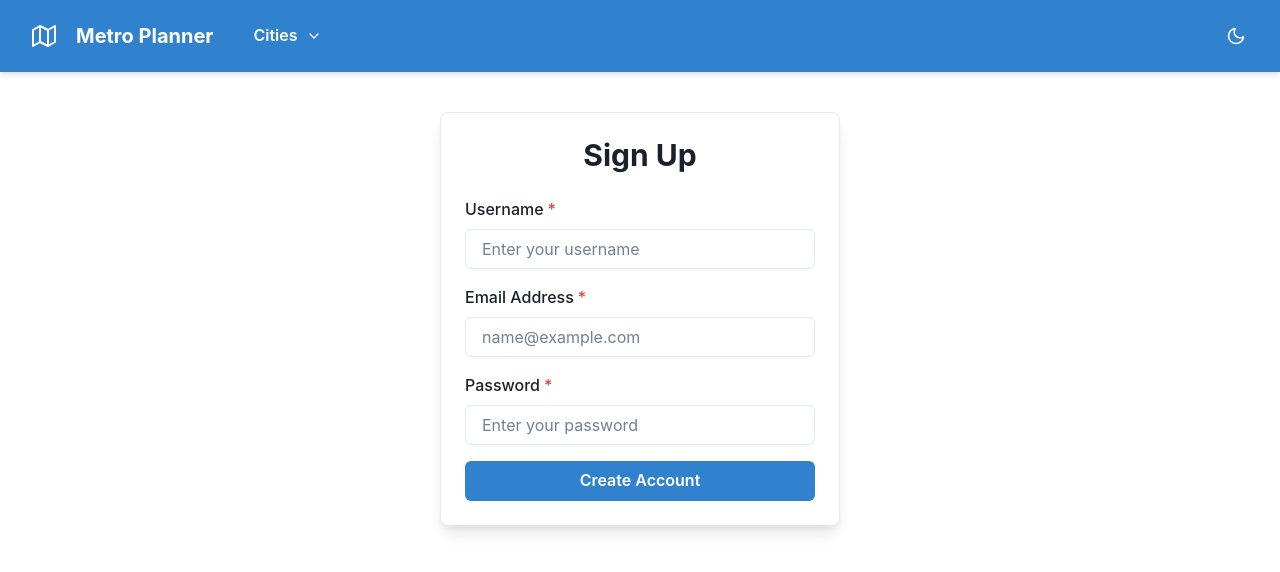
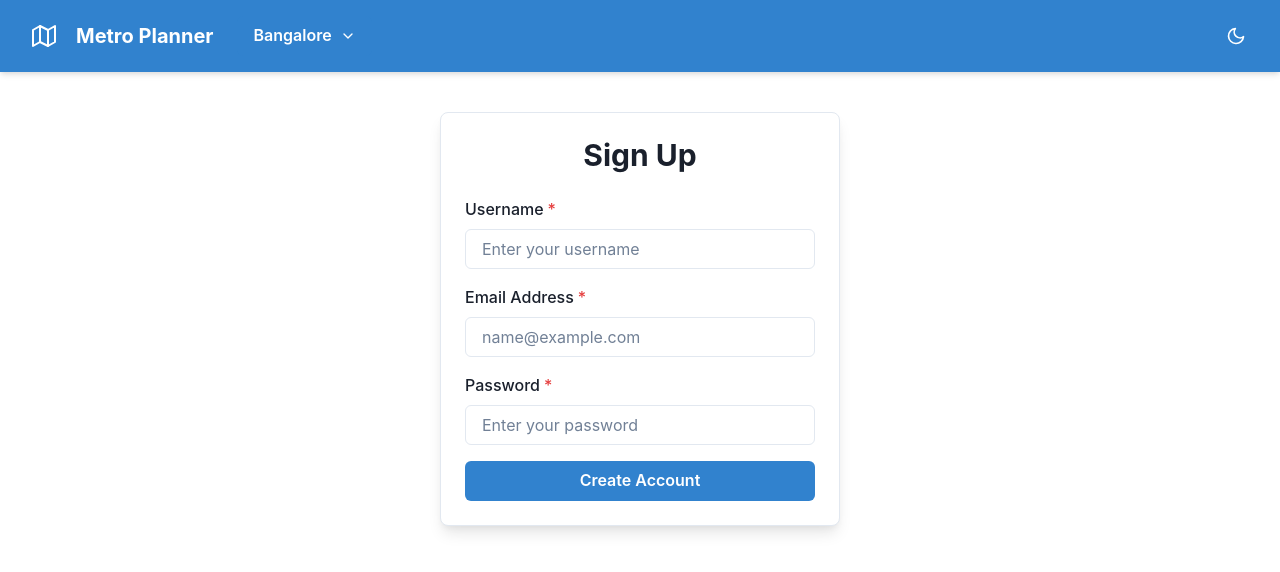
Before and after one commit to yashasc98/metro-planner-ui, a React (Vite) app: page / in a window 1280 px wide. Shown: the top 572 px of the page. Built offline with nearby package versions, Linux system fonts and the light colour scheme.

Commit message:
Navbar dropdown changes

```diff
--- a/src/components/Navbar.jsx
+++ b/src/components/Navbar.jsx
@@ -1,15 +1,68 @@
-import { Box, Flex, Heading, IconButton, useColorMode, useColorModeValue, Menu, MenuButton, MenuList, MenuItem, Button } from "@chakra-ui/react";
-import { FiMap, FiSun, FiMoon, FiChevronDown } from "react-icons/fi";
+// Navbar.jsx
+import React, { useEffect, useState } from "react";
+import {
+  Box,
+  Flex,
+  Heading,
+  IconButton,
+  useColorMode,
+  useColorModeValue,
+  Button,
+  VStack,
+  Popover,
+  PopoverTrigger,
+  PopoverContent,
+  PopoverArrow,
+  PopoverBody,
+  PopoverHeader,
+  PopoverCloseButton,
+  useDisclosure,
+  HStack,
+  Text,
+} from "@chakra-ui/react";
+import { FiMap, FiSun, FiMoon, FiChevronDown, FiChevronLeft } from "react-icons/fi";
 import { useNavigate } from "react-router-dom";
-import React from "react";
+
+const cities = [
+  {
+    name: "Bangalore",
+    routes: [
+      { label: "Stations", path: "/Bangalore/stations" },
+      { label: "Route Planner", path: "/Bangalore/route" },
+    ],
+  }
+];
 
 export default function Navbar() {
   const { colorMode, toggleColorMode } = useColorMode();
   const navigate = useNavigate();
-
   const bg = useColorModeValue("blue.500", "gray.800");
   const textColor = useColorModeValue("white", "whiteAlpha.900");
   const iconColor = useColorModeValue("white", "whiteAlpha.900");
+
+  // Popover open state
+  const { isOpen, onOpen, onClose } = useDisclosure();
+
+  // Panel state inside popover: 'cities' | 'routes'
+  const [panel, setPanel] = useState("cities");
+  const [selectedCity, setSelectedCity] = useState(cities[0]);
+
+  useEffect(() => {
+    if (!isOpen) {
+      setPanel("cities");
+    }
+  }, [isOpen]);
+
+  // When user picks a city, show its routes inside the popover
+  const openCity = (city) => {
+    setSelectedCity(city);
+    setPanel("routes");
+  };
+
+  const handleRouteClick = (path) => {
+    onClose();          // close popover
+    navigate(path);     // navigate to route
+  };
 
   return (
     <Box bg={bg} px={6} py={4} shadow="md" zIndex="1000" position="relative">
@@ -28,31 +81,76 @@ export default function Navbar() {
             Metro Planner
           </Heading>
 
-          <Menu>
-            <MenuButton as={Button} rightIcon={<FiChevronDown />} colorScheme="blue">
-              Cities
-            </MenuButton>
-            <MenuList>
-              <MenuItem>
-                <Flex direction="column">
+          {/* Popover-based Cities dropdown (click to open) */}
+          <Popover
+            isOpen={isOpen}
+            onOpen={onOpen}
+            onClose={onClose}
+            placement="bottom-start"
+            closeOnBlur={true}   // ensures click outside closes it
+            isLazy
+          >
+            <PopoverTrigger>
               <Button
+                onClick={isOpen ? onClose : onOpen}   // toggle manually
+                rightIcon={<FiChevronDown />}
+                colorScheme="blue"
+              >
+                {selectedCity?.name ?? "Select city"}
+              </Button>
+            </PopoverTrigger>
+
+            <PopoverContent minW="220px" _focus={{ boxShadow: "none" }} pt={8}>
+              {/* Add pt={8} to push content down so the X button has room */}
+              <PopoverArrow />
+              <PopoverCloseButton zIndex="1" /> {/* ensures it's above content */}
+
+              <PopoverBody p={2}>
+                {panel === "cities" ? (
+                  <VStack align="stretch" spacing={1}>
+                    {cities.map((city) => (
+                      <Button
+                        key={city.name}
                         variant="ghost"
                         justifyContent="flex-start"
-                    onClick={() => navigate("/bangalore/stations")}
+                        onClick={() => openCity(city)}
                       >
-                    Bangalore - Stations
+                        {city.name}
                       </Button>
+                    ))}
+                  </VStack>
+                ) : (
+                  <Box>
+                    <HStack justify="space-between" align="center" mb={2}>
                       <Button
+                        size="sm"
+                        variant="ghost"
+                        onClick={() => setPanel("cities")}
+                        leftIcon={<FiChevronLeft />}
+                      >
+                        Back
+                      </Button>
+                      <Text fontWeight="semibold">{selectedCity.name}</Text>
+                      <Box w="40px" /> {/* spacer for symmetry */}
+                    </HStack>
+
+                    <VStack align="stretch" spacing={1}>
+                      {selectedCity.routes.map((route) => (
+                        <Button
+                          key={route.path}
                           variant="ghost"
                           justifyContent="flex-start"
-                    onClick={() => navigate("/bangalore/route")}
+                          onClick={() => handleRouteClick(route.path)}
                         >
-                    Bangalore - Route
+                          {route.label}
                         </Button>
-                </Flex>
-              </MenuItem>
-            </MenuList>
-          </Menu>
+                      ))}
+                    </VStack>
+                  </Box>
+                )}
+              </PopoverBody>
+            </PopoverContent>
+          </Popover>
         </Flex>
 
         <IconButton
--- a/src/pages/RoutePage/RoutePage.jsx
+++ b/src/pages/RoutePage/RoutePage.jsx
@@ -88,7 +88,7 @@ export default function RoutePage() {
                 fontSize={{ base: "2xl", md: "3xl" }}
                 color={textColor}
             >
-                Route Planner – {city}
+                Route Planner - {city}
             </Heading>
 
             {/* Station selectors */}
```
Lines whose indentation alone changed are shown as unchanged.
